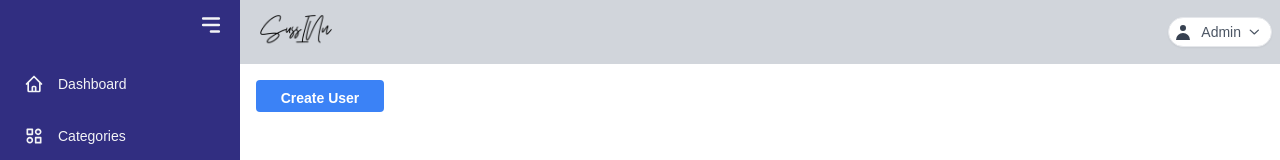
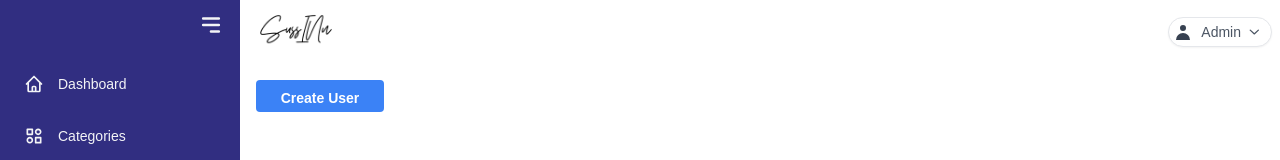
Before and after one commit to m-yunus/Sussin-Admin, a React (Create React App) app: page /dashboard/users in a window 1280 px wide. Shown: the top 160 px of the page. Built offline with nearby package versions, Linux system fonts and the light colour scheme; no server answers.

Commit message:
bg changed to white of navbar

```diff
--- a/src/Admin/Components/Dashboard/Dashboard.js
+++ b/src/Admin/Components/Dashboard/Dashboard.js
@@ -15,7 +15,7 @@ const Dashboard = () => {
     <section className="flex w-full ">
      <Sidebar/>
       <div className="text-xl text-gray-900 font-semibold w-full h-screen flex flex-col ">
-        <div className="bg-gray-300 h-16 w-full p-2 flex justify-between items-center">
+        <div className="bg-white h-16 w-full p-2 flex justify-between items-center">
           <div className="w-24">
             <img src={logo} alt="logo" className="w-24  h-14 object-cover" />
           </div>
```
